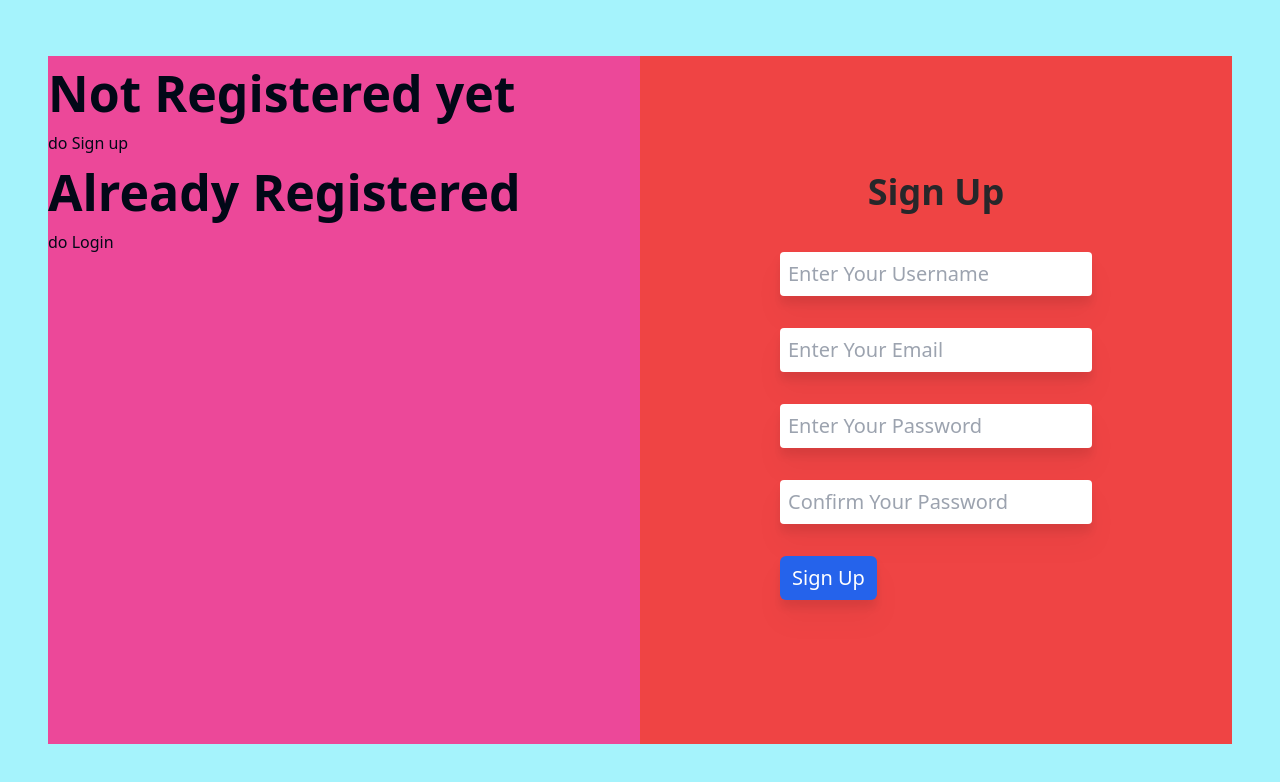
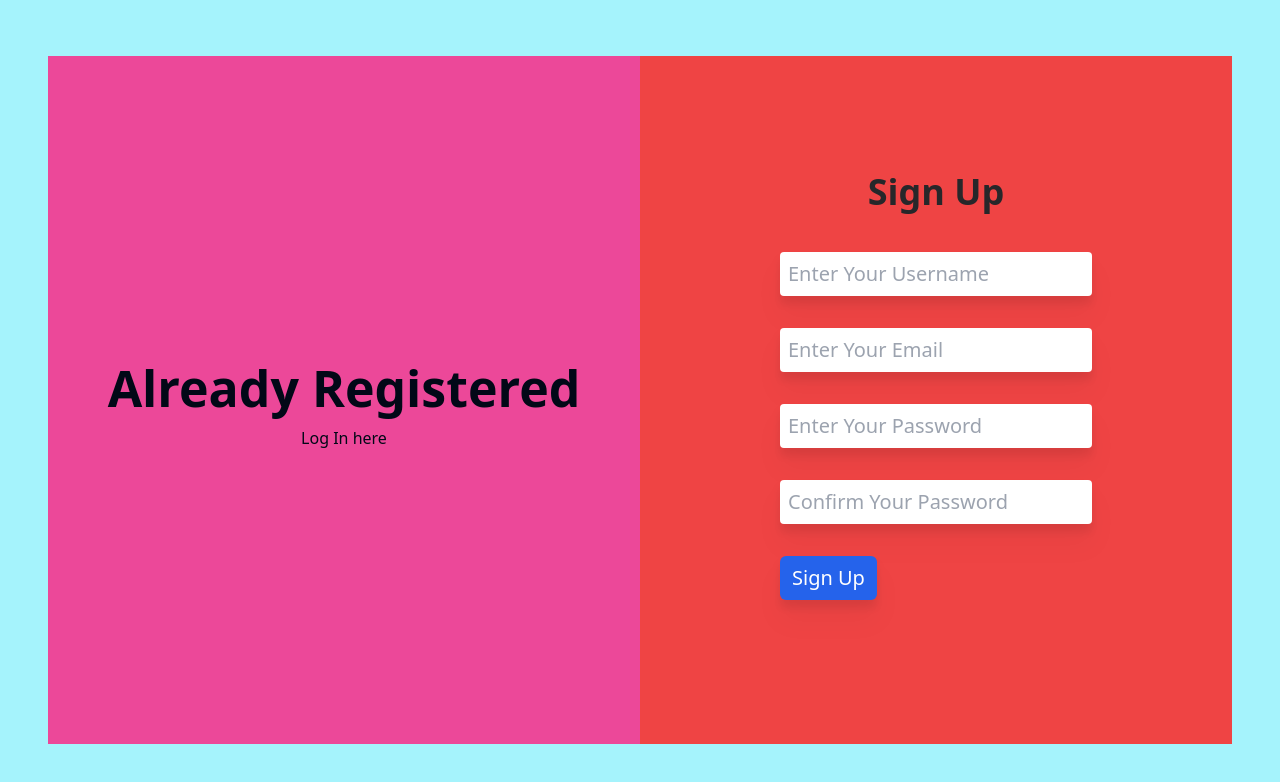
Before and after one commit to Rahul-K-Saini/KNIT-KART, a React (Vite) app in the folder frontend/: page /entrance in a window 1280 px wide. Shown: the top 782 px of the page. Built offline with nearby package versions, Linux system fonts and the light colour scheme.

Commit message:
entrance enhanced

```diff
--- a/frontend/src/Components/Register/Entrance.jsx
+++ b/frontend/src/Components/Register/Entrance.jsx
@@ -1,11 +1,27 @@
 import React, { useState } from 'react';
-import './Entrance.css';
+import styles from'./Entrance.module.css';
 const Entrance = () => {
 
-    const [isLogin, setIsLogin] = useState(true);
+    const [isLogin, setIsLogin] = useState({
+        login: false,
+        headingText: "Already Registered",
+        buttonText: "Log In here"
+    });
 
     const handleToggle = () => {
-        setIsLogin(!isLogin);
+        if(isLogin.login){
+            setIsLogin({
+                login: false,
+                headingText: "Already Registered",
+                buttonText: "Log In here"
+            });
+        } else {
+            setIsLogin({
+                login: true,
+                headingText: "Not Registered yet",
+                buttonText: "Signup here"
+            });
+        }
     };
 
     return (
@@ -13,12 +29,10 @@ const Entrance = () => {
             <div className='bg-white rounded flex w-full h-full'>
                 {/* Log In Section */}
                 <div className='flex flex-col justify-center relative items-center space-y-3 bg-slate-300 w-1/2'>
-                <div className={`bg-pink-500 absolute top-0 w-full h-full z-10 ${isLogin ? 'login-slide' : 'signup-slide'}`}>
-                    <div>
-                        <h1>Not Registered yet</h1>
-                        <button onClick={handleToggle}>do Sign up</button>
-                        <h1>Already Registered</h1>
-                        <button onClick={handleToggle}>do Login</button>
+                <div className={`bg-pink-500 absolute top-0 w-full h-full z-10 ${!isLogin.login ? styles['login-slide'] : styles['signup-slide']}`}>
+                    <div className={styles['slider-window']}>
+                        <h1>{isLogin.headingText}</h1>
+                        <button onClick={handleToggle}>{isLogin.buttonText}</button>
                     </div>
                 </div>
                     <h1 className='text-4xl font-bold text-zinc-800'>Log In</h1>
--- a/frontend/src/Components/Register/Entrance.css
+++ b/frontend/src/Components/Register/Entrance.module.css
@@ -1,3 +1,11 @@
+.slider-window{
+  display: flex;
+  flex-flow: column;
+  height: 100%;
+  justify-content: center;
+  align-items: center;
+}
+
 /* Add transition property to handle sliding animation */
 .login-slide {
   transition: transform 0.5s ease-in-out;
```
